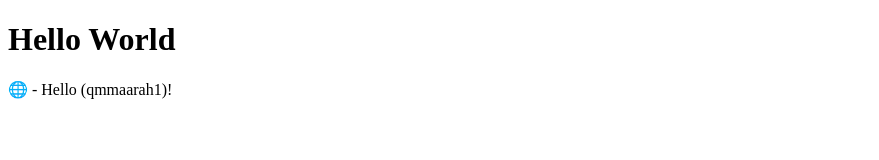
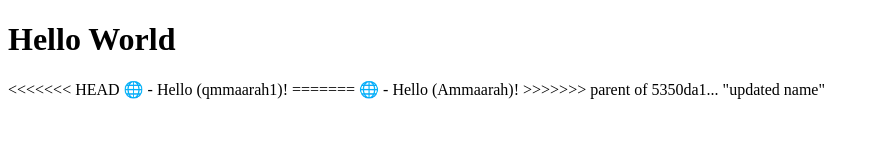
Before and after one commit to Ammaarah1/lab1-shared-repo, a plain HTML site: page index.html in a window 1280 px wide. Shown: the whole page, without its empty margins (0-879 px from the left). Drawn offline with Linux system fonts and the light colour scheme.

```diff
--- a/index.html
+++ b/index.html
@@ -7,7 +7,11 @@
 <body>
    <h1>Hello World</h1>
    <p>
+<<<<<<< HEAD
    &#127760 - Hello (qmmaarah1)!
+=======
+   &#127760 - Hello (Ammaarah)!
+>>>>>>> parent of 5350da1... "updated name"
    </p>
 </body>
 </html>
```
